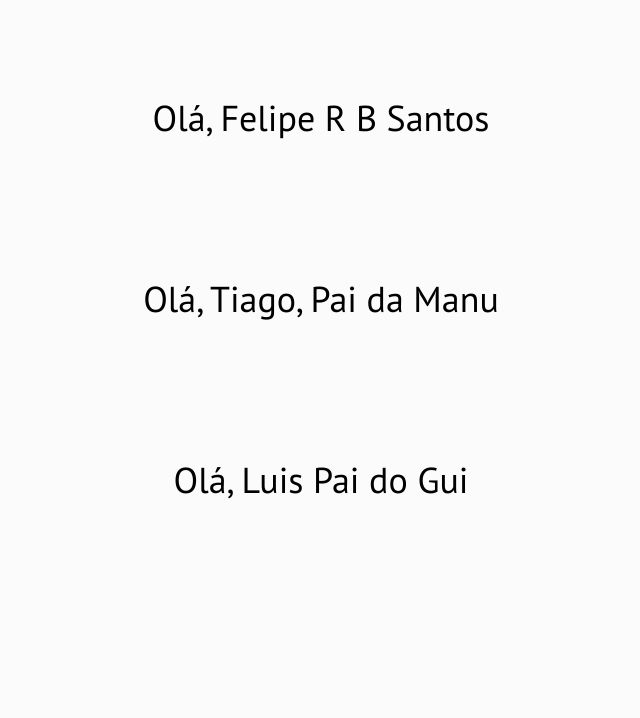
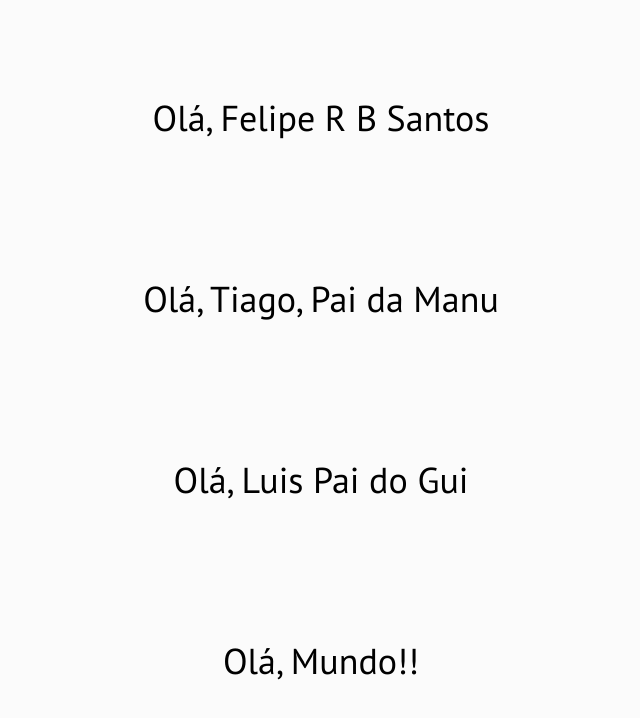
Before and after one commit to feliperafa/web-st-next, a Next.js app: page / in a window 1280 px wide. Shown: the top 718 px of the page, without its empty margins (319-959 px from the left). Built offline with nearby package versions, Linux system fonts and the light colour scheme.

Commit message:
add tag h1

```diff
--- a/pages/index.js
+++ b/pages/index.js
@@ -3,6 +3,7 @@ const Home = () => (
     <h1>Olá, Felipe R B Santos</h1>
     <h1>Olá, Tiago, Pai da Manu</h1>
     <h1>Olá, Luis Pai do Gui</h1>
+    <h1>Olá, Mundo!!</h1>
   </div>
 );
 
```
